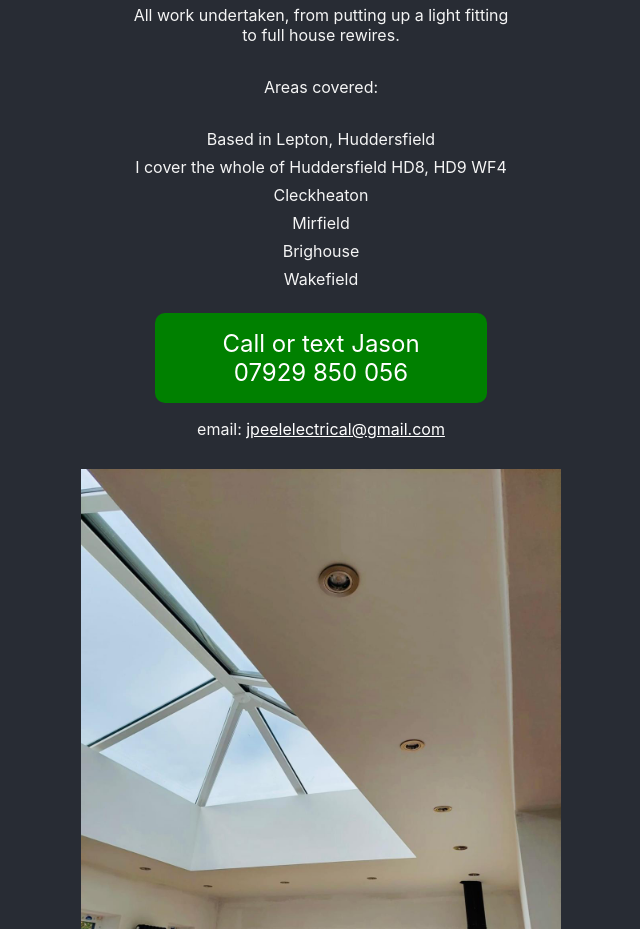
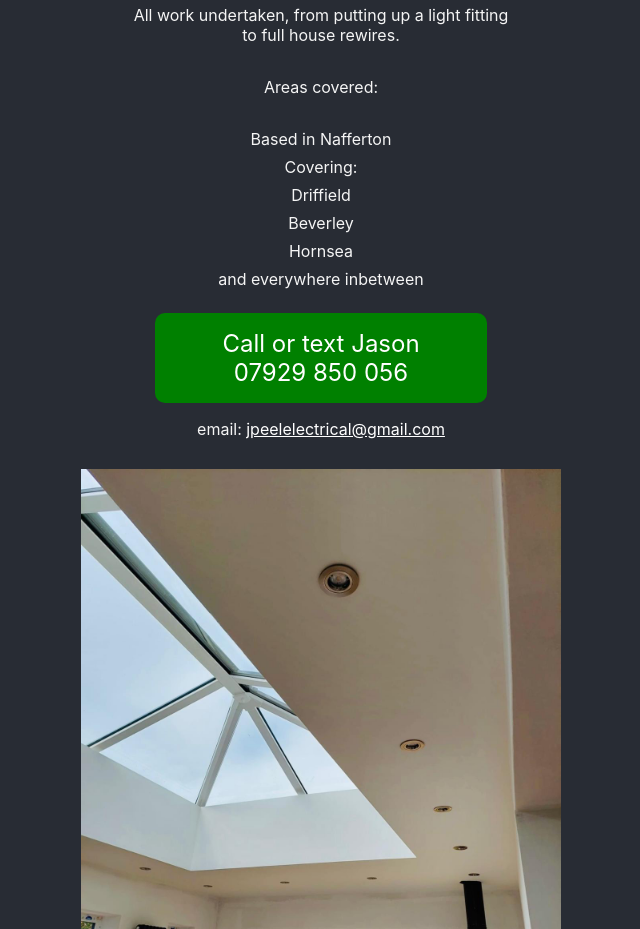
Before and after one commit to stephen-algeo/jpeelelectrical, a React (Create React App) app: page / in a window 1280 px wide. Shown: the part 1200-2129 px from the top of the page, without its empty margins (319-959 px from the left). Built offline with nearby package versions, Linux system fonts and the light colour scheme.

Commit message:
Update locations

```diff
--- a/src/App.tsx
+++ b/src/App.tsx
@@ -34,13 +34,12 @@ function App() {
 
           <p>Areas covered:</p>
           <ul>
-            <li>Based in Lepton, Huddersfield</li>
-
-            <li>I cover the whole of Huddersfield HD8, HD9 WF4</li>
-            <li>Cleckheaton</li>
-            <li>Mirfield</li>
-            <li>Brighouse</li>
-            <li>Wakefield</li>
+            <li>Based in Nafferton</li>
+            <li>Covering:</li>
+            <li>Driffield</li>
+            <li>Beverley</li>
+            <li>Hornsea</li>
+            <li>and everywhere inbetween</li>
           </ul>
         </div>
 
```
